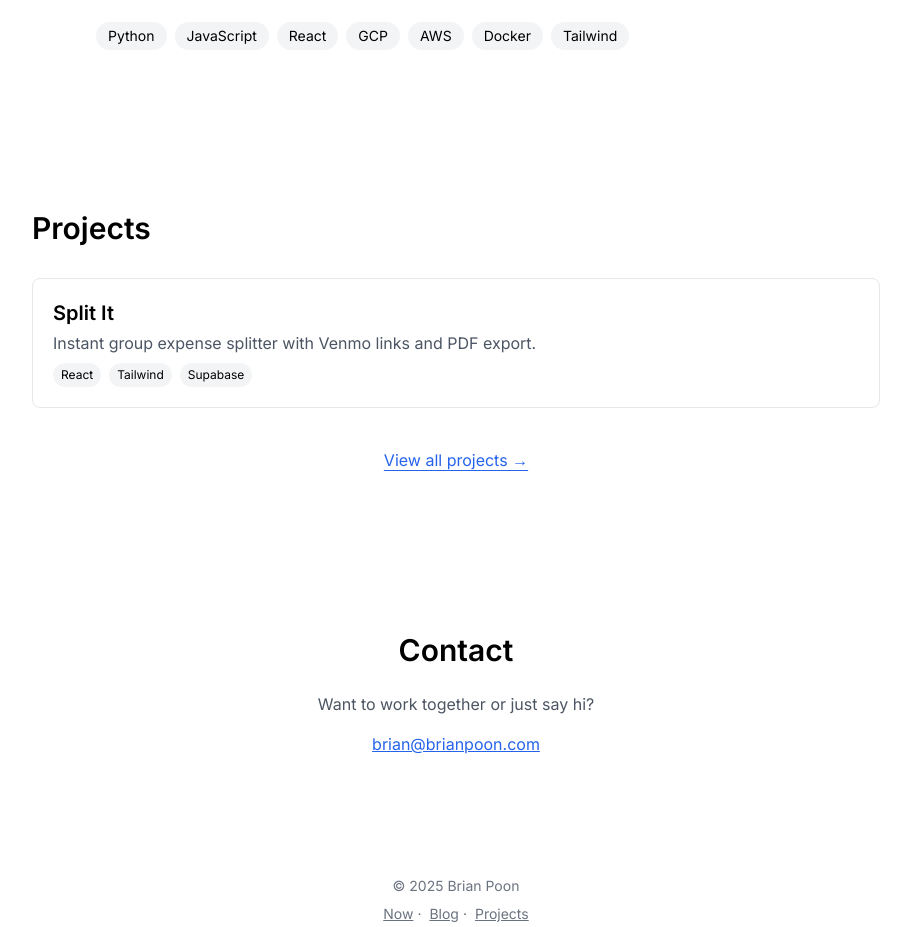
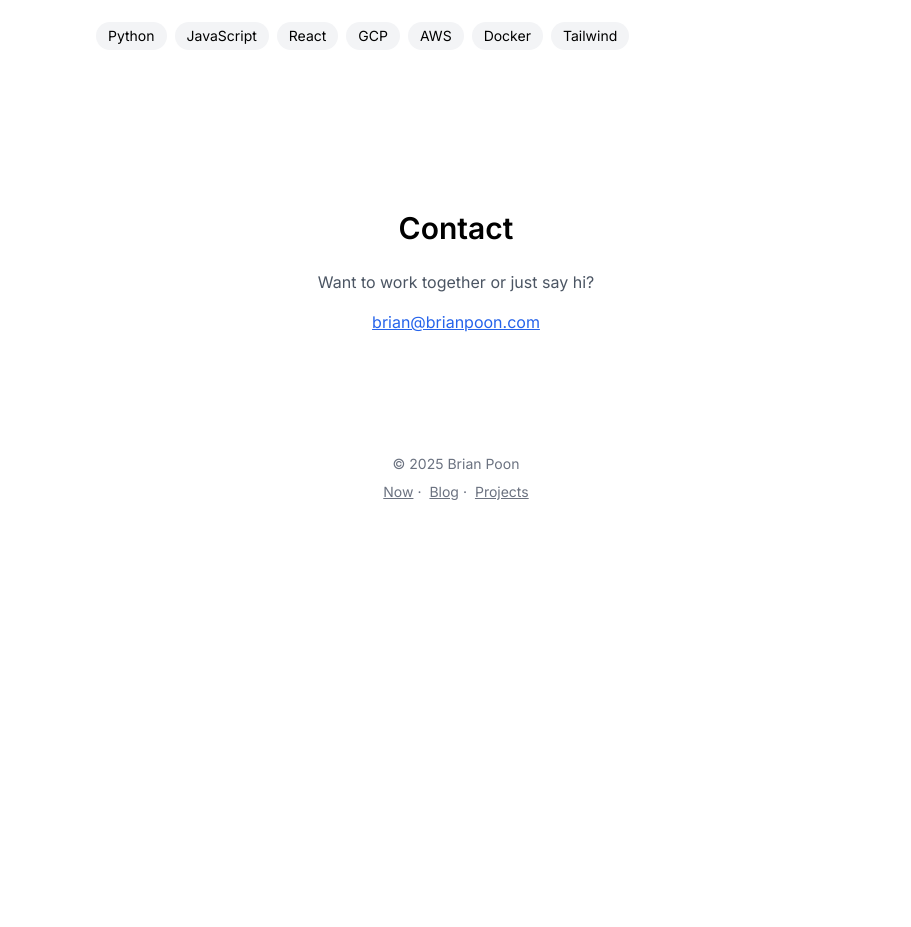
Before and after one commit to Brian-S-Poon/brianpoon.com, a React (Vite) app: page / in a window 1280 px wide. Shown: the part 1020-1947 px from the top of the page, without its empty margins (184-1095 px from the left). After the commit the page ends 1562 px from the top, so only its background shows below. Built offline with nearby package versions, Linux system fonts and the light colour scheme; the HTML template or start-up script is replaced by a standard one.

Commit message:
Remove Projects section from home page

```diff
--- a/src/components/Projects.jsx
+++ /dev/null
@@ -1,64 +0,0 @@
-import React from 'react';
-import { Link } from 'react-router-dom';
-import { motion } from 'framer-motion';
-
-const projects = [
-  {
-    title: 'Split It',
-    description: 'Instant group expense splitter with Venmo links and PDF export.',
-    stack: ['React', 'Tailwind', 'Supabase'],
-    route: '/projects/split-it',
-  },
-
-];
-
-export default function Projects() {
-  return (
-    <motion.section
-      className="py-20 px-6 max-w-4xl mx-auto"
-      initial={{ opacity: 0 }}
-      whileInView={{ opacity: 1 }}
-      transition={{ duration: 0.6 }}
-      viewport={{ once: true }}
-    >
-      <h2 className="text-3xl font-semibold mb-8">Projects</h2>
-      <div className="grid gap-6">
-        {projects.map((project, i) => {
-          const Wrapper = project.route ? Link : 'a';
-          const props = project.route
-            ? { to: project.route }
-            : { href: project.link, target: '_blank', rel: 'noopener noreferrer' };
-
-          return (
-            <motion.div
-              key={i}
-              className="block border border-gray-200 dark:border-gray-700 rounded-lg p-5 hover:shadow-md transition"
-              whileHover={{ scale: 1.02 }}
-            >
-              <Wrapper {...props}>
-                <h3 className="text-xl font-semibold mb-1">{project.title}</h3>
-                <p className="text-gray-600 dark:text-gray-400">{project.description}</p>
-                <div className="mt-2 flex flex-wrap gap-2">
-                  {project.stack.map((tech, j) => (
-                    <span key={j} className="text-xs bg-gray-100 dark:bg-gray-800 px-2 py-1 rounded-full">
-                      {tech}
-                    </span>
-                  ))}
-                </div>
-              </Wrapper>
-            </motion.div>
-          );
-        })}
-      </div>
-
-      <div className="mt-10 text-center">
-        <Link
-          to="/projects"
-          className="inline-block text-blue-600 dark:text-blue-400 font-medium underline underline-offset-4 hover:opacity-80 transition"
-        >
-          View all projects →
-        </Link>
-      </div>
-    </motion.section>
-  );
-}
--- a/src/pages/Home.jsx
+++ b/src/pages/Home.jsx
@@ -2,7 +2,6 @@ import React from 'react';
 import { motion } from 'framer-motion';
 import Hero from '../components/Hero';
 import About from '../components/About';
-import Projects from '../components/Projects';
 import Contact from '../components/Contact';
 import Footer from '../components/Footer';
 
@@ -16,7 +15,6 @@ export default function Home() {
     >
       <Hero />
       <About />
-      <Projects />
       <Contact />
       <Footer />
     </motion.div>
```
